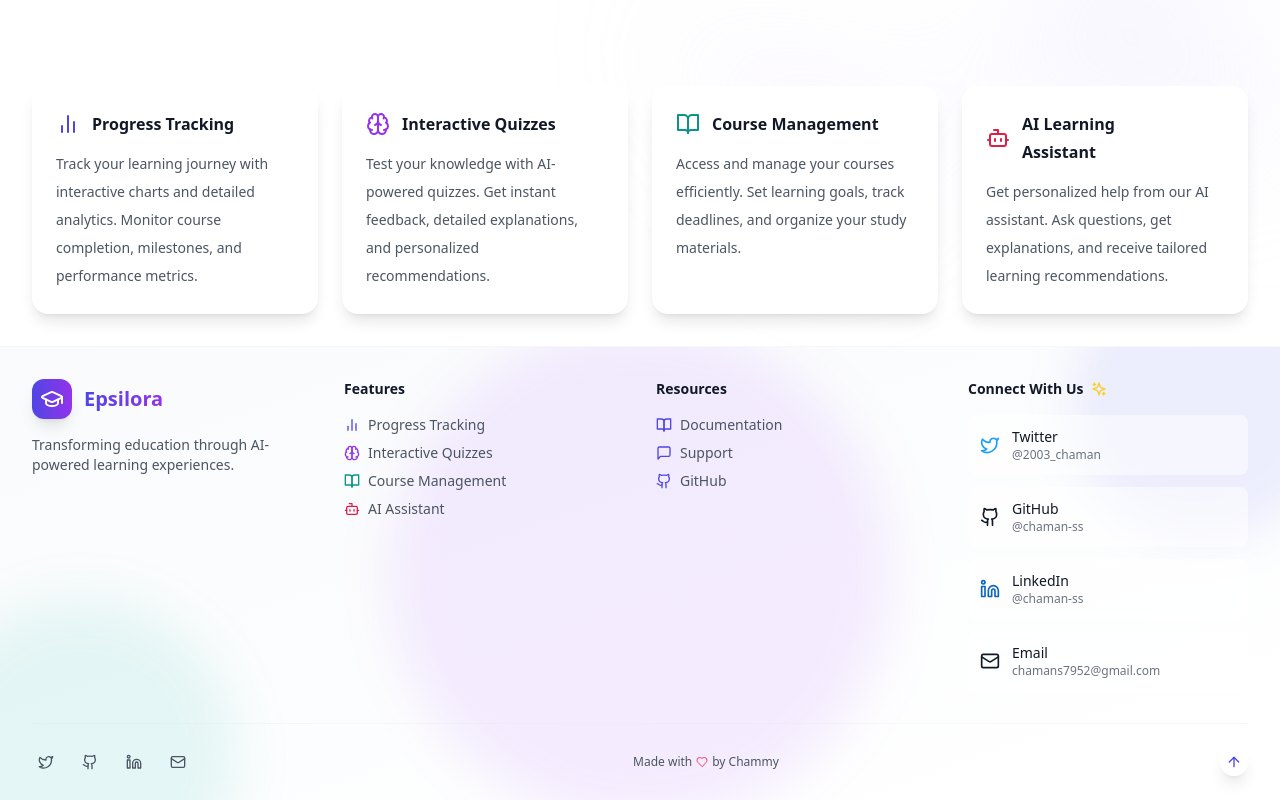
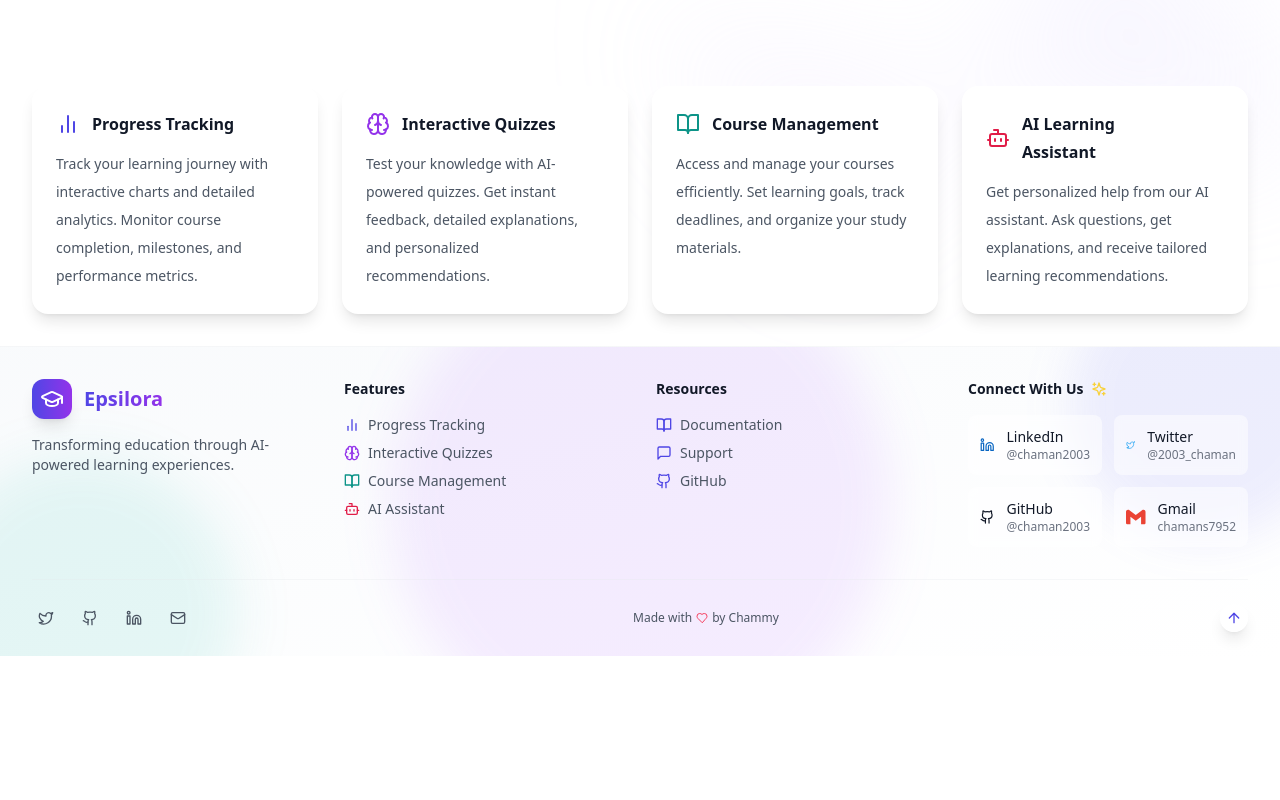
Before and after one commit to chaman2003/Epsilora-AI, a React (Vite) app: page / in a window 1280 px wide. Shown: the part 724-1524 px from the top of the page. After the commit the page ends 1380 px from the top, so only its background shows below. Built offline with nearby package versions, Linux system fonts and the light colour scheme.

Commit message:
feat: social handles fix

```diff
--- a/src/components/common/Footer.tsx
+++ b/src/components/common/Footer.tsx
@@ -165,6 +165,37 @@ const Footer = () => {
               <h3 className="text-sm font-semibold text-gray-900 dark:text-white">Connect With Us</h3>
               <Sparkles className="w-4 h-4 text-yellow-400 animate-pulse" />
             </div>
+            <div className="grid grid-cols-2 gap-3">
+              {/* Column 1 */}
+              <div className="space-y-3">
+                <a
+                  href="https://www.linkedin.com/in/chaman2003/"
+                  target="_blank"
+                  rel="noopener noreferrer"
+                  className="group flex items-center space-x-3 p-3 rounded-lg bg-white/50 dark:bg-gray-800/50 hover:bg-gradient-to-r hover:from-indigo-50 hover:to-purple-50 dark:hover:from-gray-800/70 dark:hover:to-gray-800/60 transform hover:scale-105 transition-all duration-300 backdrop-blur-sm"
+                >
+                  <Linkedin className="w-5 h-5 text-[#0A66C2] group-hover:scale-110 transition-transform duration-300" />
+                  <div className="flex flex-col">
+                    <span className="text-sm font-medium text-gray-900 dark:text-white">LinkedIn</span>
+                    <span className="text-xs text-gray-500 dark:text-gray-400">@chaman2003</span>
+                  </div>
+                </a>
+
+                <a
+                  href="https://github.com/chaman2003"
+                  target="_blank"
+                  rel="noopener noreferrer"
+                  className="group flex items-center space-x-3 p-3 rounded-lg bg-white/50 dark:bg-gray-800/50 hover:bg-gradient-to-r hover:from-indigo-50 hover:to-purple-50 dark:hover:from-gray-800/70 dark:hover:to-gray-800/60 transform hover:scale-105 transition-all duration-300 backdrop-blur-sm"
+                >
+                  <Github className="w-5 h-5 text-gray-900 dark:text-white group-hover:scale-110 transition-transform duration-300" />
+                  <div className="flex flex-col">
+                    <span className="text-sm font-medium text-gray-900 dark:text-white">GitHub</span>
+                    <span className="text-xs text-gray-500 dark:text-gray-400">@chaman2003</span>
+                  </div>
+                </a>
+              </div>
+
+              {/* Column 2 */}
               <div className="space-y-3">
                 <a
                   href="https://x.com/2003_chaman"
@@ -180,41 +211,22 @@ const Footer = () => {
                 </a>
 
                 <a
-                href="https://github.com/chaman-ss"
-                target="_blank"
-                rel="noopener noreferrer"
-                className="group flex items-center space-x-3 p-3 rounded-lg bg-white/50 dark:bg-gray-800/50 hover:bg-gradient-to-r hover:from-indigo-50 hover:to-purple-50 dark:hover:from-gray-800/70 dark:hover:to-gray-800/60 transform hover:scale-105 transition-all duration-300 backdrop-blur-sm"
-              >
-                <Github className="w-5 h-5 text-gray-900 dark:text-white group-hover:scale-110 transition-transform duration-300" />
-                <div className="flex flex-col">
-                  <span className="text-sm font-medium text-gray-900 dark:text-white">GitHub</span>
-                  <span className="text-xs text-gray-500 dark:text-gray-400">@chaman-ss</span>
-                </div>
-              </a>
-
-              <a
-                href="https://www.linkedin.com/in/chaman-ss"
-                target="_blank"
-                rel="noopener noreferrer"
-                className="group flex items-center space-x-3 p-3 rounded-lg bg-white/50 dark:bg-gray-800/50 hover:bg-gradient-to-r hover:from-indigo-50 hover:to-purple-50 dark:hover:from-gray-800/70 dark:hover:to-gray-800/60 transform hover:scale-105 transition-all duration-300 backdrop-blur-sm"
-              >
-                <Linkedin className="w-5 h-5 text-[#0A66C2] group-hover:scale-110 transition-transform duration-300" />
-                <div className="flex flex-col">
-                  <span className="text-sm font-medium text-gray-900 dark:text-white">LinkedIn</span>
-                  <span className="text-xs text-gray-500 dark:text-gray-400">@chaman-ss</span>
-                </div>
-              </a>
-
-              <a
                   href="mailto:chamans7952@gmail.com"
                   className="group flex items-center space-x-3 p-3 rounded-lg bg-white/50 dark:bg-gray-800/50 hover:bg-gradient-to-r hover:from-indigo-50 hover:to-purple-50 dark:hover:from-gray-800/70 dark:hover:to-gray-800/60 transform hover:scale-105 transition-all duration-300 backdrop-blur-sm"
                 >
-                <Mail className="w-5 h-5 text-gray-900 dark:text-white group-hover:scale-110 transition-transform duration-300" />
+                  <svg
+                    viewBox="0 0 24 24"
+                    className="w-5 h-5 text-[#EA4335] group-hover:scale-110 transition-transform duration-300"
+                    fill="currentColor"
+                  >
+                    <path d="M24 5.457v13.909c0 .904-.732 1.636-1.636 1.636h-3.819V11.73L12 16.64l-6.545-4.91v9.273H1.636A1.636 1.636 0 0 1 0 19.366V5.457c0-2.023 2.309-3.178 3.927-1.964L5.455 4.64 12 9.548l6.545-4.91 1.528-1.145C21.69 2.28 24 3.434 24 5.457z"/>
+                  </svg>
                   <div className="flex flex-col">
-                  <span className="text-sm font-medium text-gray-900 dark:text-white">Email</span>
-                  <span className="text-xs text-gray-500 dark:text-gray-400">chamans7952@gmail.com</span>
+                    <span className="text-sm font-medium text-gray-900 dark:text-white">Gmail</span>
+                    <span className="text-xs text-gray-500 dark:text-gray-400">chamans7952</span>
                   </div>
                 </a>
+              </div>
             </div>
           </div>
         </div>
```
Lines whose indentation alone changed are shown as unchanged.
